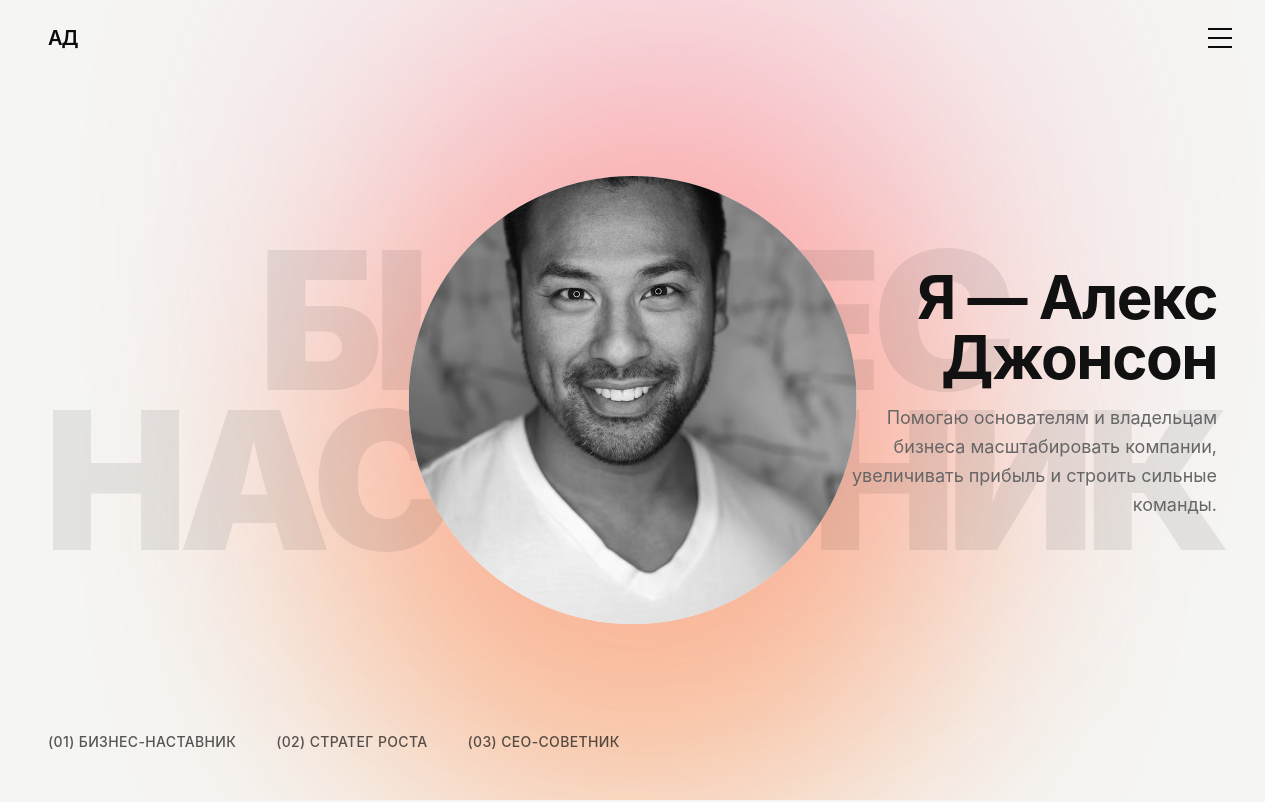
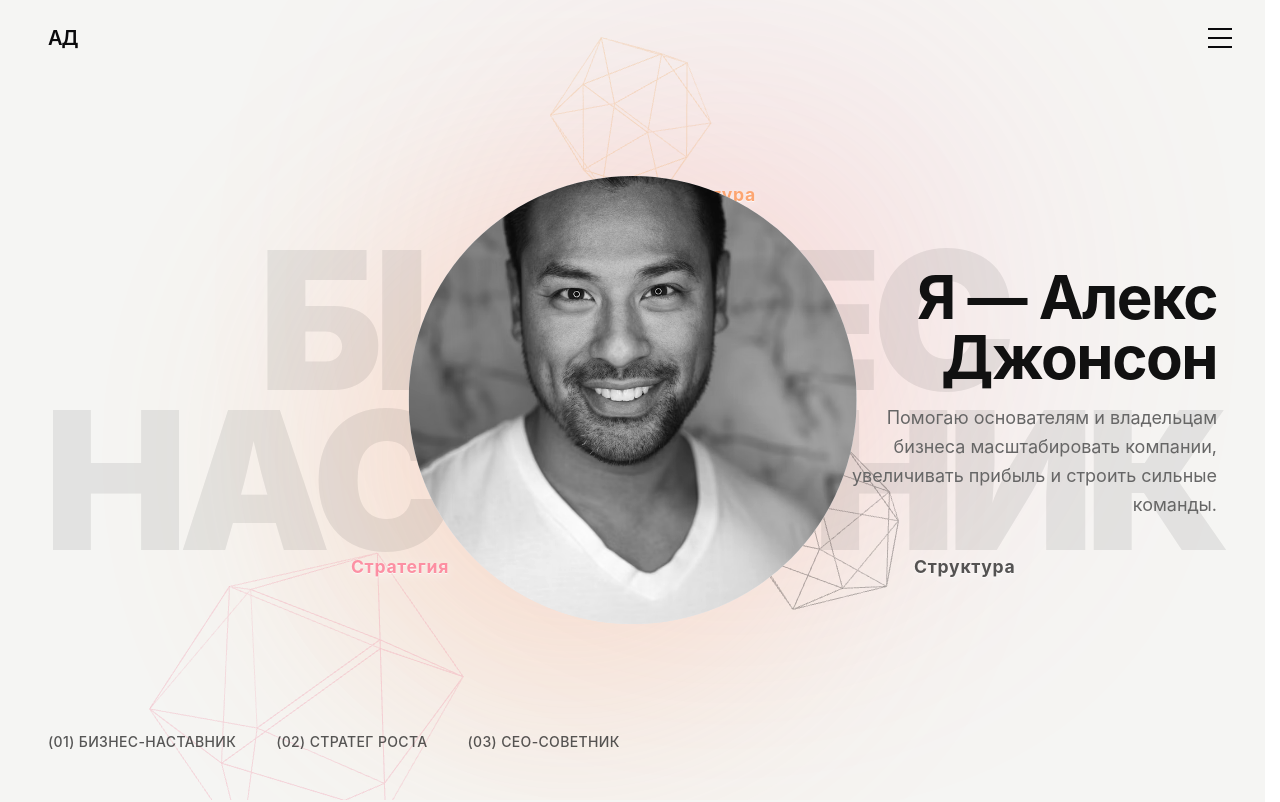
Before and after one commit to magomed-coder/mentor95, a React (Vite) app: page / in a window 1280 px wide. Shown: the top 802 px of the page. Built offline with nearby package versions, Linux system fonts and the light colour scheme.

Commit message:
- добавил Three.js для 3D анимации в Hero секцию - создал компонент StatsSection для отображения статистики

```diff
--- a/src/App.tsx
+++ b/src/App.tsx
@@ -1,5 +1,8 @@
-import React, { useState, useEffect } from "react";
+import React, { useState, useEffect, useRef } from "react";
 import { motion, AnimatePresence } from "framer-motion";
+import { Canvas, useFrame } from "@react-three/fiber";
+import { OrbitControls, Torus, Environment } from "@react-three/drei";
+import * as THREE from "three";
 import imgUrl from "./assets/photo.avif";
 import {
   FaBuilding,
@@ -16,7 +19,7 @@ type FAQItem = {
   answer: string;
 };
 
-// ---- Данные ----
+// ---- Данные (без изменений) ----
 const expertiseList = [
   {
     id: "01",
@@ -130,7 +133,6 @@ const faqs: FAQItem[] = [
   },
 ];
 
-// Партнёры (иконки из react-icons)
 const partners = [
   { name: "TechCorp", icon: <FaBuilding size={48} title="TechCorp" /> },
   { name: "FinLeaders", icon: <FaUniversity size={48} title="FinLeaders" /> },
@@ -146,7 +148,195 @@ const partners = [
   },
 ];
 
-// ---- Аккордеон ----
+// ---- 3D-компонент: абстрактные сферы (luxury) ----
+const FloatingSpheres: React.FC = () => {
+  const groupRef = useRef<THREE.Group>(null);
+  useFrame((state) => {
+    if (groupRef.current) {
+      groupRef.current.rotation.y = state.clock.elapsedTime * 0.05;
+      groupRef.current.rotation.x =
+        Math.sin(state.clock.elapsedTime * 0.1) * 0.1;
+    }
+  });
+  return (
+    <group ref={groupRef}>
+      {/* Центральная большая сфера с металлическим блеском */}
+      <mesh position={[0, 0, 0]}>
+        <sphereGeometry args={[1.2, 64, 64]} />
+        <meshStandardMaterial
+          color="#FF8C42"
+          emissive="#FF6B8A"
+          emissiveIntensity={0.3}
+          roughness={0.2}
+          metalness={0.8}
+        />
+      </mesh>
+      {/* Оранжевая сфера поменьше, смещённая */}
+      <mesh position={[2, 1.5, -1]}>
+        <sphereGeometry args={[0.6, 64, 64]} />
+        <meshStandardMaterial
+          color="#FF8C42"
+          emissive="#FF8C42"
+          emissiveIntensity={0.2}
+          roughness={0.3}
+          metalness={0.6}
+        />
+      </mesh>
+      {/* Розовая сфера */}
+      <mesh position={[-1.8, -1.2, 1.5]}>
+        <sphereGeometry args={[0.7, 64, 64]} />
+        <meshStandardMaterial
+          color="#FF6B8A"
+          emissive="#FF6B8A"
+          emissiveIntensity={0.2}
+          roughness={0.4}
+          metalness={0.7}
+        />
+      </mesh>
+      {/* Маленькая сфера сверху */}
+      <mesh position={[0.5, 2.2, 0.8]}>
+        <sphereGeometry args={[0.4, 48, 48]} />
+        <meshStandardMaterial
+          color="#FF8C42"
+          emissiveIntensity={0.15}
+          metalness={0.5}
+          roughness={0.5}
+        />
+      </mesh>
+      {/* Полупрозрачный контур (дополнительный объём) */}
+      <mesh position={[0, 0, 0]} scale={1.5}>
+        <sphereGeometry args={[1.2, 32, 32]} />
+        <meshStandardMaterial
+          color="#FFFFFF"
+          emissive="#FF8C42"
+          emissiveIntensity={0.1}
+          transparent
+          opacity={0.15}
+          side={THREE.BackSide}
+        />
+      </mesh>
+    </group>
+  );
+};
+
+// ---- 3D-сцена с улучшенным освещением ----
+
+// ---- Wireframe 3D Scene ----
+const wireframeLabels = [
+  { label: "Архитектура", pos: [0, 1.7, 0], color: "#FF8C42" },
+  { label: "Стратегия", pos: [-2.2, -1.2, 0], color: "#FF6B8A" },
+  { label: "Структура", pos: [2.2, -1.2, 0], color: "#111111" },
+  { label: "Система", pos: [0, 0, 0], color: "#FF8C42" },
+];
+
+const FloatingWireframe: React.FC = () => {
+  const groupRef = useRef<THREE.Group>(null);
+  useFrame((state) => {
+    if (groupRef.current) {
+      groupRef.current.rotation.y = state.clock.elapsedTime * 0.12;
+      groupRef.current.rotation.x =
+        Math.sin(state.clock.elapsedTime * 0.18) * 0.12;
+    }
+  });
+  return (
+    <group ref={groupRef}>
+      {/* Main Icosahedron */}
+      <mesh position={[0, 0, 0]}>
+        <icosahedronGeometry args={[1.2, 0]} />
+        <meshBasicMaterial
+          wireframe
+          opacity={0.18}
+          transparent
+          color="#FF8C42"
+        />
+      </mesh>
+      {/* Left (strategy) */}
+      <mesh position={[-2.2, -1.2, 0]} scale={0.7}>
+        <icosahedronGeometry args={[1, 0]} />
+        <meshBasicMaterial
+          wireframe
+          opacity={0.15}
+          transparent
+          color="#FF6B8A"
+        />
+      </mesh>
+      {/* Right (structure) */}
+      <mesh position={[2.2, -1.2, 0]} scale={0.7}>
+        <icosahedronGeometry args={[1, 0]} />
+        <meshBasicMaterial
+          wireframe
+          opacity={0.15}
+          transparent
+          color="#111111"
+        />
+      </mesh>
+      {/* Top (architecture) */}
+      <mesh position={[0, 1.7, 0]} scale={0.5}>
+        <icosahedronGeometry args={[1, 0]} />
+        <meshBasicMaterial
+          wireframe
+          opacity={0.13}
+          transparent
+          color="#FF8C42"
+        />
+      </mesh>
+    </group>
+  );
+};
+
+const FloatingWireframeLabels: React.FC = () => {
+  // Labels are rendered as HTML overlays
+  return (
+    <>
+      {wireframeLabels.map((item, idx) => (
+        <div
+          key={item.label}
+          style={{
+            position: "absolute",
+            color: item.color,
+            fontWeight: 700,
+            fontSize: "1.1rem",
+            letterSpacing: "0.04em",
+            left: `calc(50% + ${item.pos[0] * 10}vw)`,
+            top: `calc(50% + ${-item.pos[1] * 10}vw)`,
+            pointerEvents: "none",
+            textShadow: "0 2px 12px #fff, 0 1px 0 #fff",
+            zIndex: 2,
+            userSelect: "none",
+            transition: "opacity 0.7s",
+            opacity: 0.7,
+          }}
+        >
+          {item.label}
+        </div>
+      ))}
+    </>
+  );
+};
+
+const WireframeScene: React.FC = () => (
+  <>
+    <Canvas
+      style={{
+        position: "absolute",
+        top: 0,
+        left: 0,
+        width: "100%",
+        height: "100%",
+        pointerEvents: "none",
+        zIndex: 0,
+      }}
+      camera={{ position: [0, 0, 6], fov: 45 }}
+    >
+      <ambientLight intensity={0.5} />
+      <directionalLight position={[0, 5, 5]} intensity={0.3} />
+      <FloatingWireframe />
+    </Canvas>
+    <FloatingWireframeLabels />
+  </>
+);
+
+// ---- Аккордеон (без изменений) ----
 const AccordionItem: React.FC<{ item: FAQItem; index: number }> = ({
   item,
   index,
@@ -186,7 +376,7 @@ const AccordionItem: React.FC<{ item: FAQItem; index: number }> = ({
   );
 };
 
-// ---- Компонент отзывов ----
+// ---- Компонент отзывов (без изменений) ----
 type Testimonial = {
   quote: string;
   name: string;
@@ -356,12 +546,18 @@ const App: React.FC = () => {
         )}
       </AnimatePresence>
 
-      {/* Hero (home) */}
+      {/* Hero (home) с 3D-сценой */}
       <section id="home" className="relative h-screen w-full overflow-hidden">
+        {/* Градиентные блики (оставляем) */}
         <div className="absolute inset-0 z-0 pointer-events-none">
-          <div className="absolute top-1/4 left-1/4 w-[40rem] h-[40rem] bg-[#FF8C42] rounded-full blur-[120px] opacity-20 animate-pulse" />
-          <div className="absolute bottom-1/3 right-1/4 w-[35rem] h-[35rem] bg-[#FF6B8A] rounded-full blur-[140px] opacity-20 animate-pulse" />
+          <div className="absolute top-1/4 left-1/4 w-[40vw] h-[40vw] bg-[#FF8C42] rounded-full blur-[120px] opacity-20" />
+          <div className="absolute bottom-1/3 right-1/4 w-[35vw] h-[35vw] bg-[#FF6B8A] rounded-full blur-[140px] opacity-20" />
         </div>
+
+        {/* 3D wireframe scene (контур, архитектура/стратегия/структура/система) */}
+        <WireframeScene />
+
+        {/* Фоновая типографика */}
         <div className="absolute inset-0 z-0 flex flex-col justify-center items-center pointer-events-none select-none">
           <span className="text-[18vw] md:text-[15vw] font-black uppercase tracking-tighter text-[#111111] opacity-[0.08] whitespace-nowrap leading-none">
             БИЗНЕС
@@ -370,6 +566,8 @@ const App: React.FC = () => {
             НАСТАВНИК
           </span>
         </div>
+
+        {/* Контент Hero */}
         <div className="relative z-10 h-full w-full flex items-center justify-center">
           <motion.div
             initial={{ scale: 1.08, opacity: 0 }}
@@ -418,7 +616,7 @@ const App: React.FC = () => {
         </div>
       </section>
 
-      {/* Обо мне (прямоугольный портрет, как было) */}
+      {/* Остальные секции (без изменений) */}
       <section id="about" className="py-40 md:py-56 px-6 max-w-7xl mx-auto">
         <div className="grid md:grid-cols-2 gap-16 items-center">
           <motion.div
@@ -428,7 +626,6 @@ const App: React.FC = () => {
             transition={{ duration: 0.7 }}
             className="relative flex justify-center"
           >
-            {/* Прямое изображение без круглой обёртки */}
             <img
               src={imgUrl}
               alt="Алекс Джонсон"
@@ -463,7 +660,6 @@ const App: React.FC = () => {
         </div>
       </section>
 
-      {/* Экспертиза */}
       <section
         id="expertise"
         className="py-40 md:py-56 px-6 max-w-7xl mx-auto border-t border-black/5"
@@ -507,7 +703,6 @@ const App: React.FC = () => {
         </div>
       </section>
 
-      {/* Истории успеха */}
       <section
         id="success"
         className="py-40 md:py-56 px-6 max-w-7xl mx-auto border-t border-black/5"
@@ -567,7 +762,6 @@ const App: React.FC = () => {
         </div>
       </section>
 
-      {/* Услуги */}
       <section
         id="services"
         className="py-40 md:py-56 px-6 max-w-7xl mx-auto border-t border-black/5"
@@ -609,7 +803,6 @@ const App: React.FC = () => {
         </div>
       </section>
 
-      {/* Новая секция: Клиенты и партнеры */}
       <section
         id="partners"
         className="py-40 md:py-56 px-6 max-w-7xl mx-auto border-t border-black/5"
@@ -651,10 +844,8 @@ const App: React.FC = () => {
         </div>
       </section>
 
-      {/* Отзывы */}
       <Testimonials testimonials={testimonials} />
 
-      {/* FAQ */}
       <section
         id="faq"
         className="py-40 md:py-56 px-6 max-w-4xl mx-auto border-t border-black/5"
@@ -679,7 +870,6 @@ const App: React.FC = () => {
         </div>
       </section>
 
-      {/* Контакт */}
       <section
         id="contact"
         className="py-40 md:py-56 px-6 border-t border-black/5"
@@ -709,7 +899,6 @@ const App: React.FC = () => {
         </div>
       </section>
 
-      {/* Подвал */}
       <footer className="py-12 border-t border-black/5 text-center text-sm text-[#666666]">
         <div className="max-w-7xl mx-auto px-6 flex flex-col md:flex-row justify-between items-center gap-4">
           <span>© 2025 Алекс Джонсон — Стратегическое наставничество</span>
```
